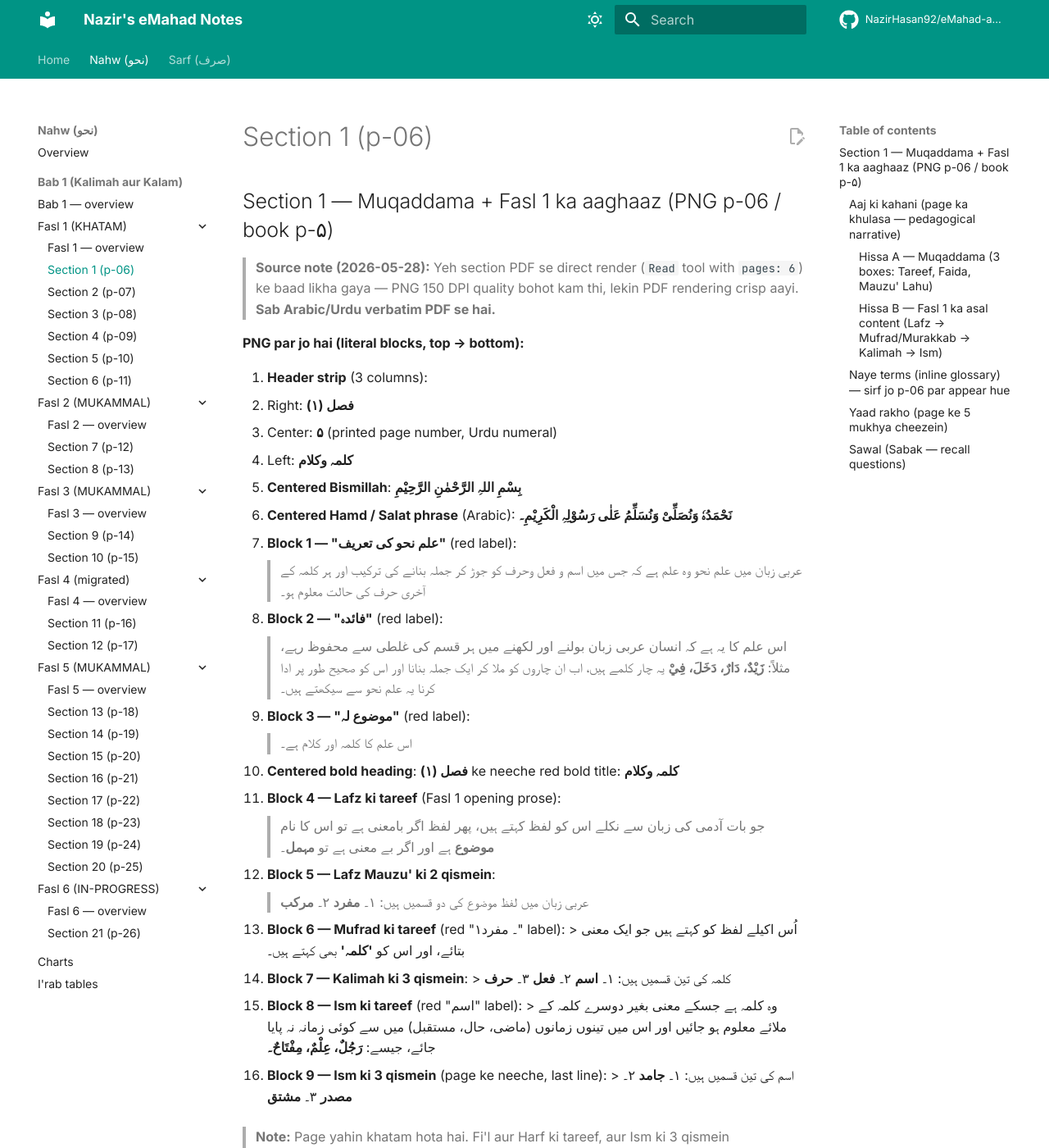
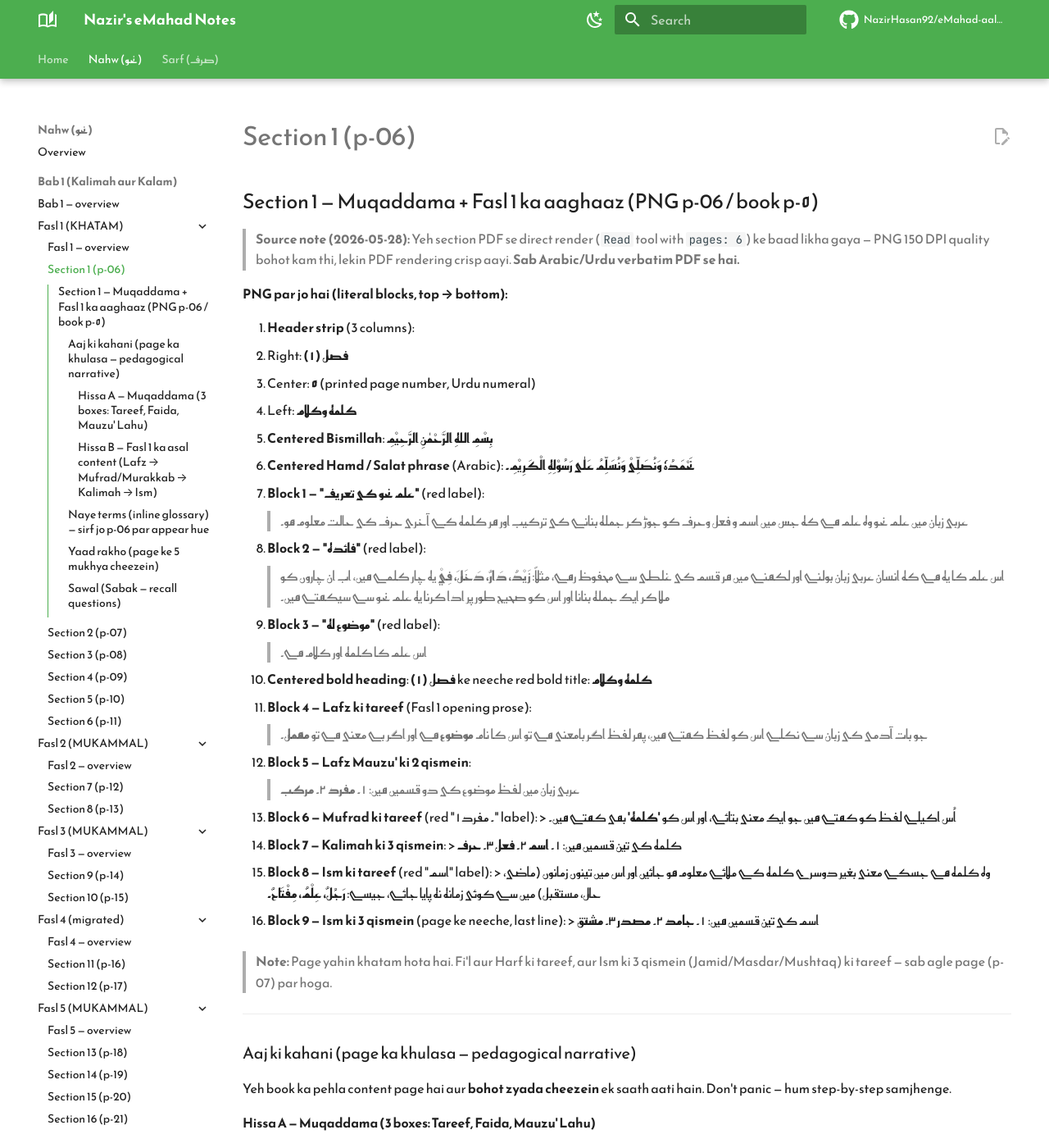
Before and after one commit to NazirHasan92/eMahad-aalimiyath-site, an MkDocs documentation site: the page built from Nazir/Nahw/bab-1/fasl-1/section-01.md, in a window 1280 px wide and 1400 px high. Shown: the whole window at 82% size. Built offline with MkDocs 1.6.1 and Material for MkDocs 9.7.7, drawn with Linux system fonts in a browser that asks for light colours; comment, search, counter and statistics services are not loaded.

Commit message:
Theme: classical Islamic-studies palette (green/amber) + Material polish features
Companion to the new extra.css (auto-syncs from private repo): adds toc.integrate, navigation.tabs.sticky, navigation.instant.progress, search.share, content.tooltips, announce.dismiss. Logo: book-open-page. Palette base tokens are green/amber; the CSS variable overrides in extra.css refine to deep emerald + warm gold + ivory.

Co-Authored-By: Claude Opus 4.7 (1M context) <noreply@anthropic.com>

```diff
--- a/mkdocs.yml
+++ b/mkdocs.yml
@@ -13,37 +13,44 @@ theme:
   language: en
   features:
     - navigation.instant
+    - navigation.instant.progress
     - navigation.tracking
     - navigation.tabs
+    - navigation.tabs.sticky
     - navigation.sections
     - navigation.expand
     - navigation.top
     - navigation.footer
     - toc.follow
+    - toc.integrate
     - search.suggest
     - search.highlight
+    - search.share
     - content.code.copy
     - content.action.edit
+    - content.tooltips
+    - announce.dismiss
   palette:
     - media: "(prefers-color-scheme: light)"
       scheme: default
-      primary: teal
-      accent: teal
+      primary: green
+      accent: amber
       toggle:
-        icon: material/weather-sunny
+        icon: material/weather-night
         name: Switch to dark mode
     - media: "(prefers-color-scheme: dark)"
       scheme: slate
-      primary: teal
-      accent: teal
+      primary: green
+      accent: amber
       toggle:
-        icon: material/weather-night
+        icon: material/weather-sunny
         name: Switch to light mode
   font:
-    text: Inter
+    text: Reem Kufi
     code: JetBrains Mono
   icon:
     repo: fontawesome/brands/github
+    logo: material/book-open-page-variant-outline
 
 extra_css:
   - stylesheets/extra.css
```
